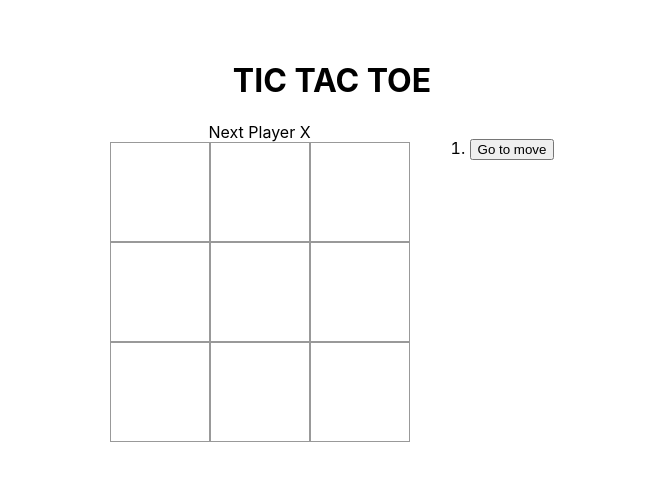
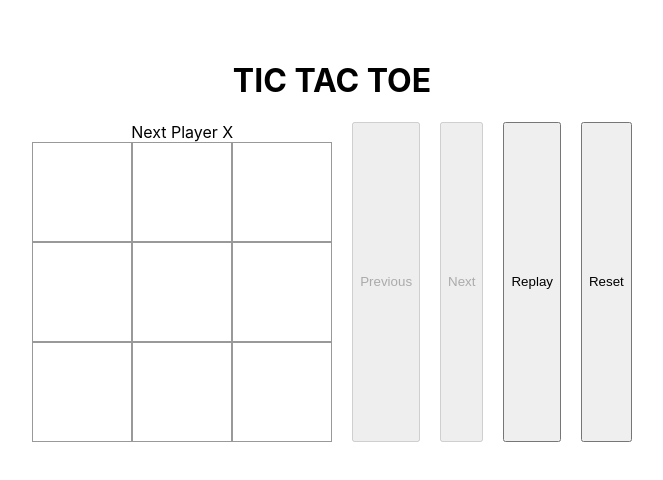
Before and after one commit to PaoAguilar/trainee07-games, a React (Create React App) app: page /ticTacToe in a window 1280 px wide. Shown: the top 480 px of the page, without its empty margins (308-971 px from the left). Built offline with nearby package versions, Linux system fonts and the light colour scheme.

Commit message:
next, previous and replay buttons

```diff
--- a/src/components/Log.tsx
+++ /dev/null
@@ -1,16 +0,0 @@
-/* eslint-disable arrow-body-style */
-import React from 'react';
-
-const Log = ():JSX.Element => {
-  return (
-    <div>
-      <ol>
-        <li>
-          <button type="button">Go to move</button>
-        </li>
-      </ol>
-    </div>
-  );
-};
-
-export default Log;
--- a/src/components/pages/TicTacToe.tsx
+++ b/src/components/pages/TicTacToe.tsx
@@ -1,8 +1,8 @@
-import React from 'react';
+/* eslint-disable @typescript-eslint/explicit-function-return-type */
+import React, { useRef } from 'react';
 import { useTicTacToeState } from '../../hooks/useTicTacToeState';
 
 import Board from '../Board';
-import Log from '../Log';
 import '../../styles/ticTacToe.scss';
 
 const TicTacToe = (): JSX.Element => {
@@ -10,10 +10,14 @@ const TicTacToe = (): JSX.Element => {
     gameState,
     current,
     xIsNext,
-    jumpTo,
+    moveThroughSteps,
     winner,
     handleClick,
+    stepForButton,
   } = useTicTacToeState();
+
+  const step = useRef<number>(0);
+  // console.log(gameState.history);
 
   return (
     <div>
@@ -25,7 +29,49 @@ const TicTacToe = (): JSX.Element => {
           </div>
           <Board board={current} onClick={handleClick} />
         </div>
-        <Log />
+        <button
+          type="button"
+          disabled={stepForButton === 0}
+          onClick={() => moveThroughSteps(stepForButton - 1)}
+        >
+          Previous
+        </button>
+        <button
+          type="button"
+          disabled={
+            gameState.history.length === 0 ||
+            stepForButton === gameState.history.length - 1
+          }
+          onClick={() => moveThroughSteps(stepForButton + 1)}
+        >
+          Next
+        </button>
+        <button
+          type="button"
+          onClick={() => {
+            const interval = setInterval(() => {
+              if (!(step.current === gameState.history.length)) {
+                moveThroughSteps(step.current);
+                step.current += 1;
+                // console.log(step.current);
+              } else {
+                clearInterval(interval);
+              }
+            }, 1500);
+
+            // console.log(gameState.history.length - 1);
+          }}
+        >
+          Replay
+        </button>
+        <button
+          type="button"
+          onClick={() => {
+            window.location.reload();
+          }}
+        >
+          Reset
+        </button>
       </div>
     </div>
   );
--- a/src/hooks/useTicTacToeState.tsx
+++ b/src/hooks/useTicTacToeState.tsx
@@ -9,21 +9,34 @@ import {
 
 export const useTicTacToeState = () => {
   const [gameState, setGameState] = useState<GameState>({
-    history: [createBoardState()],
+    history: [createBoardState],
     step: 0,
   });
+    //   console.log(gameState.step);
 
   const current = gameState.history[gameState.step];
+  //   console.log({ current });
+
   const xIsNext = gameState.step % 2 === 0;
   const winner = calculateWinner(current);
 
   const handleClick = (square: number) => {
     const history = gameState.history.slice(0, gameState.step + 1);
+    // console.log({ history });
+    // console.log(`Cuantos elementos hay en el history ${history.length - 1}`);
+
     const boardState = history[history.length - 1];
+    // console.log({ boardState });
+    // console.log(boardState[1]);
+
+    // console.log({ square });
+
     if (calculateWinner(boardState) || boardState[square]) {
       return;
     }
     const newBoardState = boardState.slice();
+    // console.log({ newBoardState });
+
     newBoardState[square] = gameState.step % 2 === 0 ? 'X' : 'O';
     history.push(newBoardState);
     setGameState({
@@ -32,12 +45,14 @@ export const useTicTacToeState = () => {
     });
   };
 
-  const jumpTo = (step: number) => {
+  const moveThroughSteps = (step: number) => {
     setGameState({
       history: gameState.history,
       step,
     });
   };
+
+  const stepForButton = gameState.step;
 
   return {
     gameState,
@@ -45,6 +60,7 @@ export const useTicTacToeState = () => {
     xIsNext,
     winner,
     handleClick,
-    jumpTo,
+    moveThroughSteps,
+    stepForButton,
   };
 };
--- a/src/types/ticTacToeTypes.tsx
+++ b/src/types/ticTacToeTypes.tsx
@@ -1,7 +1,7 @@
 /* eslint-disable no-plusplus */
 /* eslint-disable @typescript-eslint/explicit-function-return-type */
 
-export const createBoardState = () => Array<Value>(9).fill(null);
+export const createBoardState = Array<Value>(9).fill(null);
 export type Value = 'X' | 'O' | null;
 
 export type BoardState = Value[];
```
